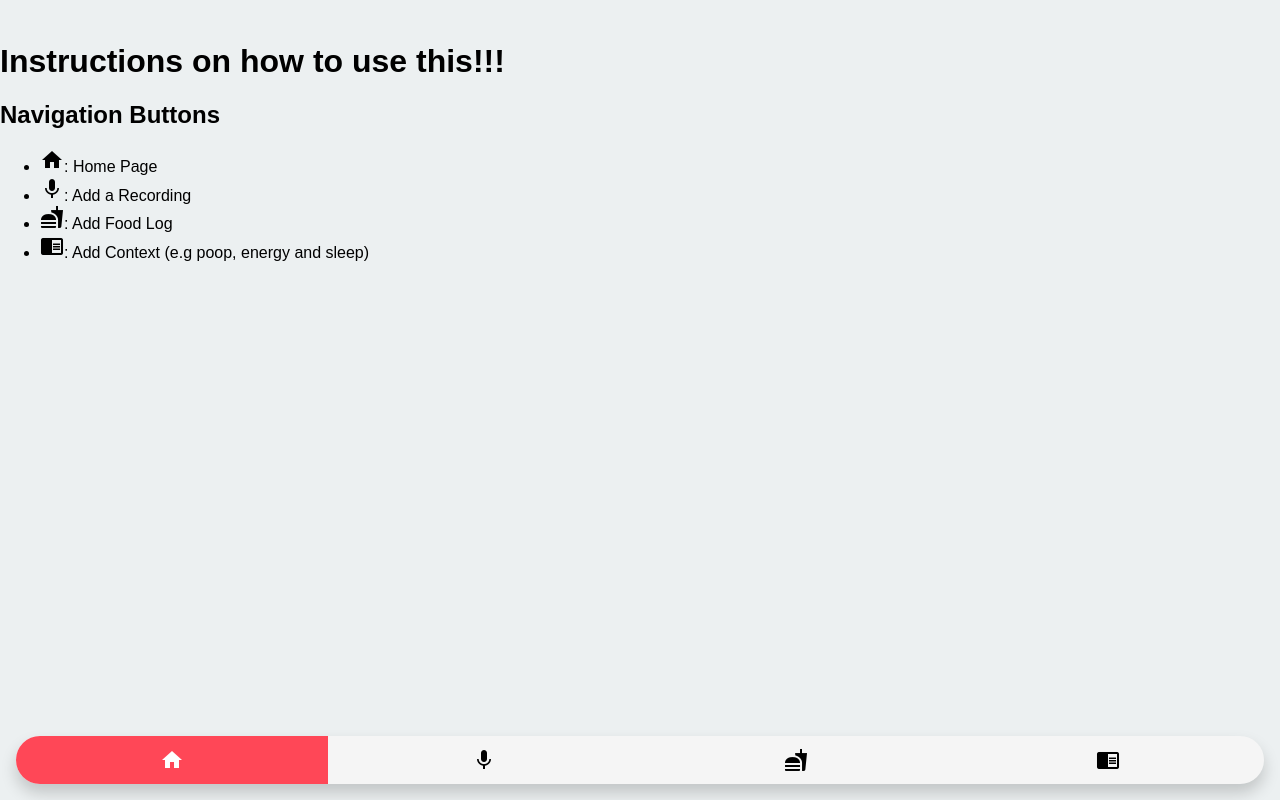
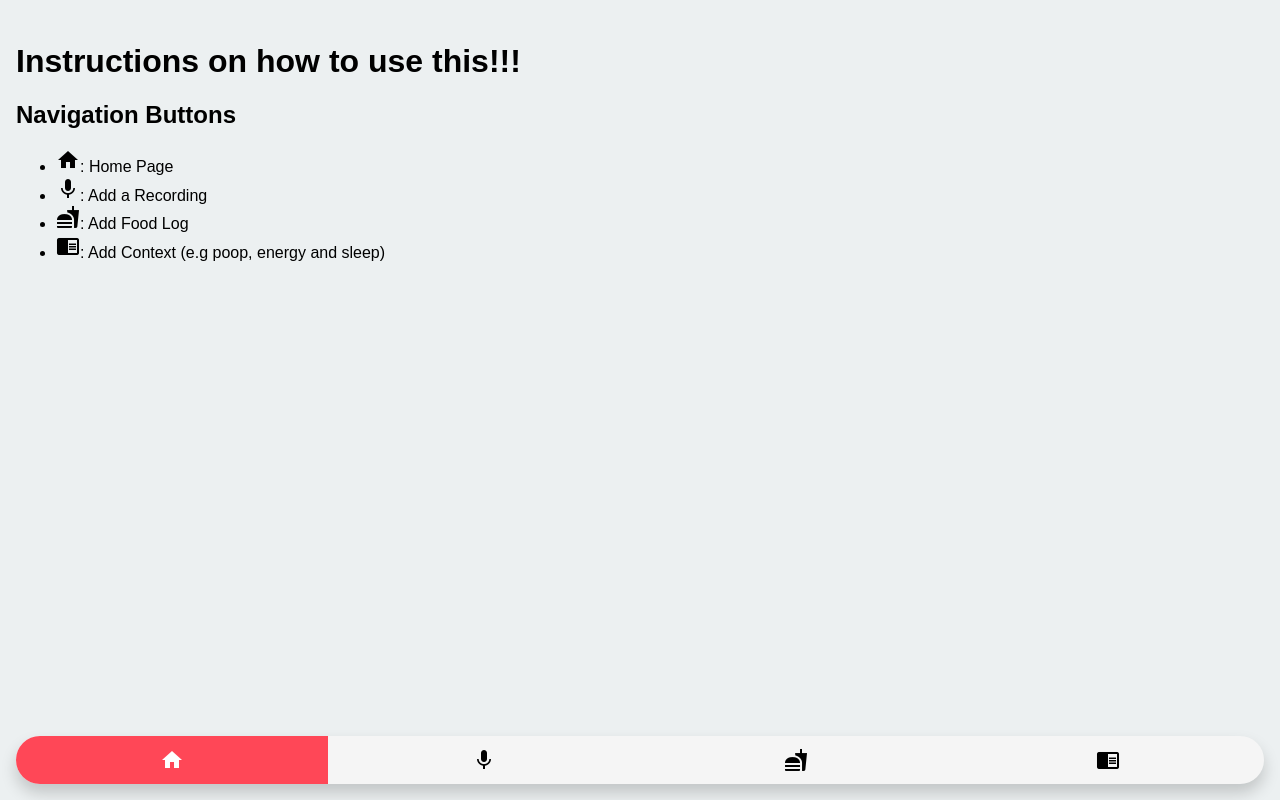
Before and after one commit to jumper385/ngp_data_3, a React (Create React App) app in the folder client/: page / in a window 1280 px wide. Built offline with nearby package versions, Linux system fonts and the light colour scheme; no server answers.

Commit message:
added margins

```diff
--- a/client/src/pages/Home.js
+++ b/client/src/pages/Home.js
@@ -2,7 +2,7 @@ import React from 'react'
 
 const Home = props => {
     return(
-        <div>
+        <div style={{padding:'0 12pt'}}>
 
             <div>
             <h1>Instructions on how to use this!!!</h1>
```
Also changed, not shown: 11 other files (tests, documents, lock files or other folders).
